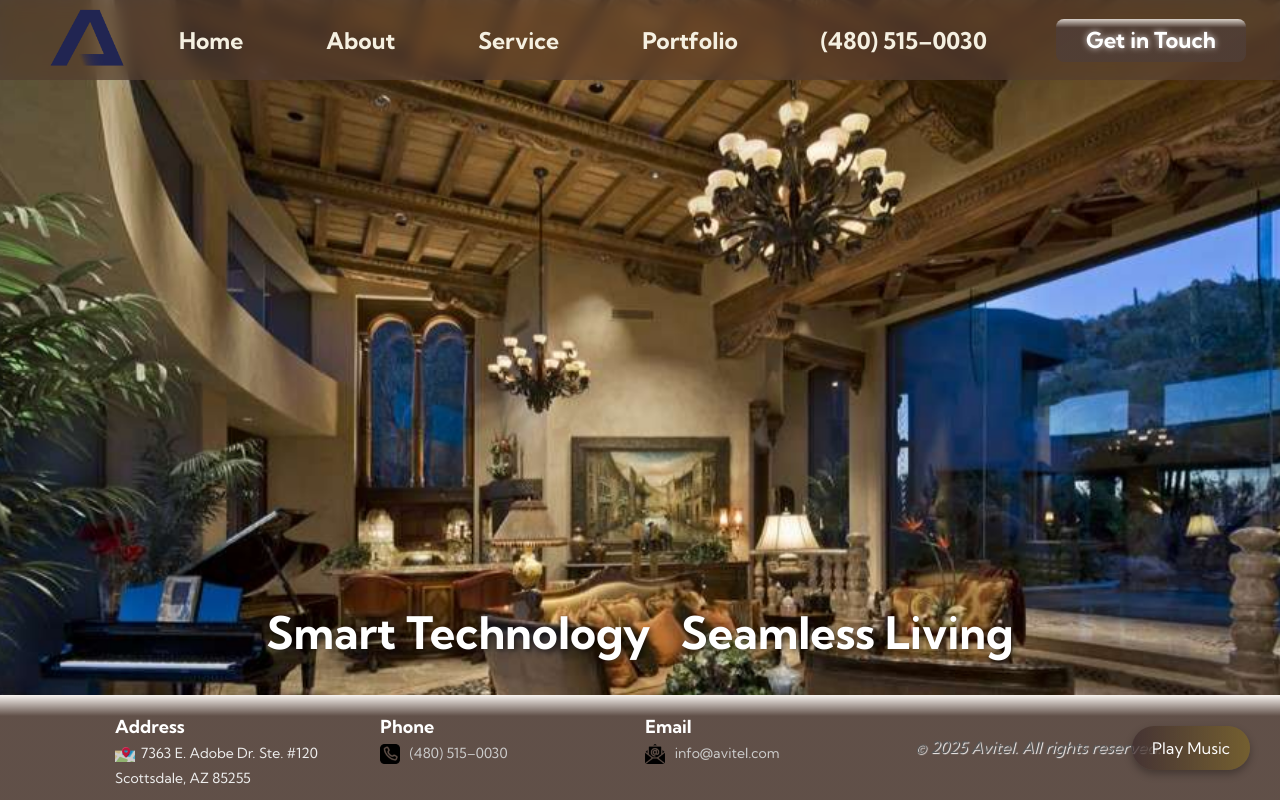
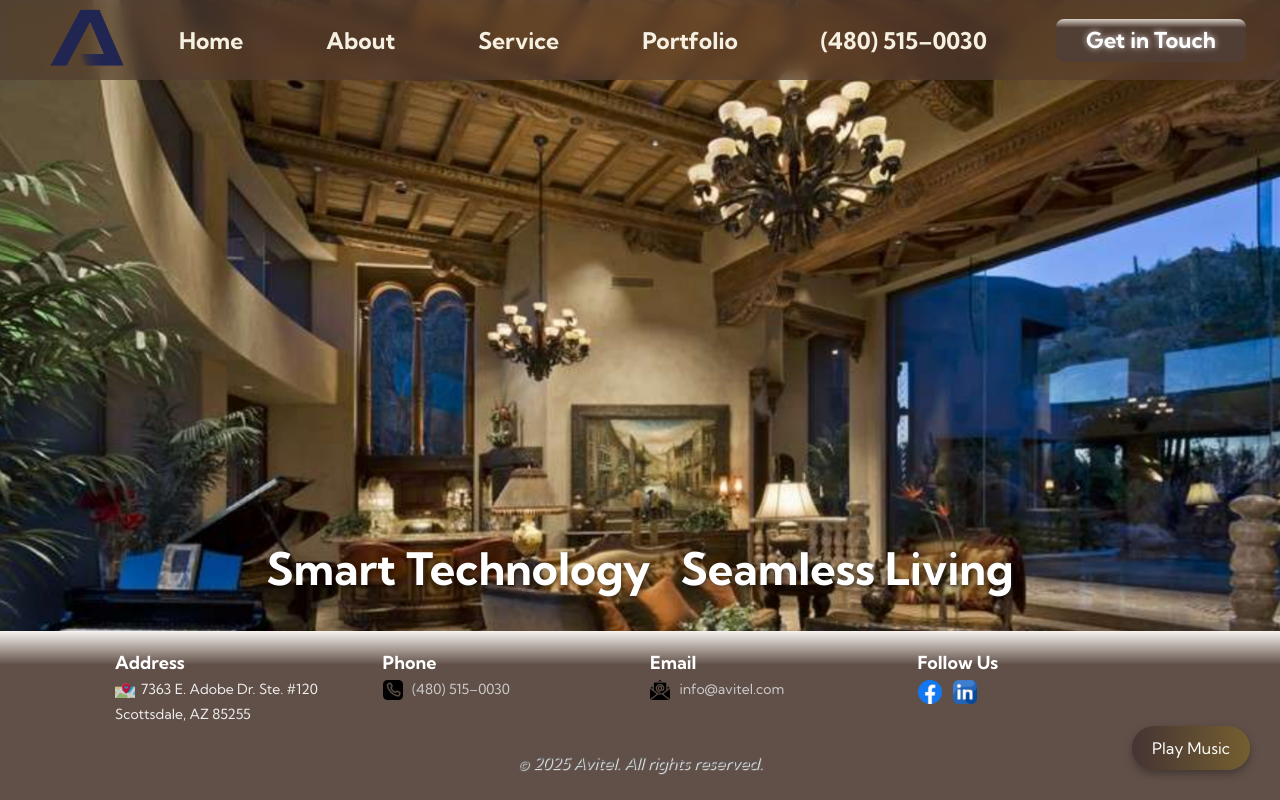
Before and after one commit to whitepanther69/letiva, a plain HTML site: page index.html in a window 1280 px wide. Drawn offline with Linux system fonts and the light colour scheme.

Commit message:
Update index.html

```diff
--- a/index.html
+++ b/index.html
@@ -1,11 +1,14 @@
 <!DOCTYPE html>
 <html lang="en">
 <head>
-  <!-- Force browser to not cache -->
-  <meta http-equiv="Cache-Control" content="no-cache, no-store, must-revalidate" />
-  <meta http-equiv="Pragma" content="no-cache" />
-  <meta http-equiv="Expires" content="0" />
     <meta charset="UTF-8">
+  <title>Avitel | Luxury Smart Home, AV Integration, Lighting & Security Solutions</title>
+
+  <!-- SEO Meta Tags -->
+  <meta name="description" content="Avitel delivers premium smart home automation, AV integration, ambient lighting, and security systems designed for luxury living and professional spaces.">
+  <meta name="keywords" content="smart home, AV integration, home automation, ambient lighting, surveillance systems, luxury AV, home theater, structured cabling, smart office, control hubs, lighting solutions, hidden speakers">
+  <meta name="author" content="Avitel">
+
     <meta name="viewport" content="width=device-width, initial-scale=1.0">
     <title>avitel</title>
 
@@ -95,6 +98,18 @@
         </p>
       </div>
 
+      <div class="footer-box">
+        <h3>Follow Us</h3>
+        <div class="social-icons">
+          <a href="https://www.facebook.com/YourPage" target="blank">
+            <img src="images/images/facebook.png" alt="Facebook">
+          </a>
+          <a href="https://www.linkedin.com/LogIn" target="blank">
+            <img src="images/images/linkedin.png" alt="LinkedIn">
+          </a>
+          </a>
+        </div>
+      </div>
     <div class="footer-bottom">
       <p>© 2025 Avitel. All rights reserved.</p>
     </div>
```
